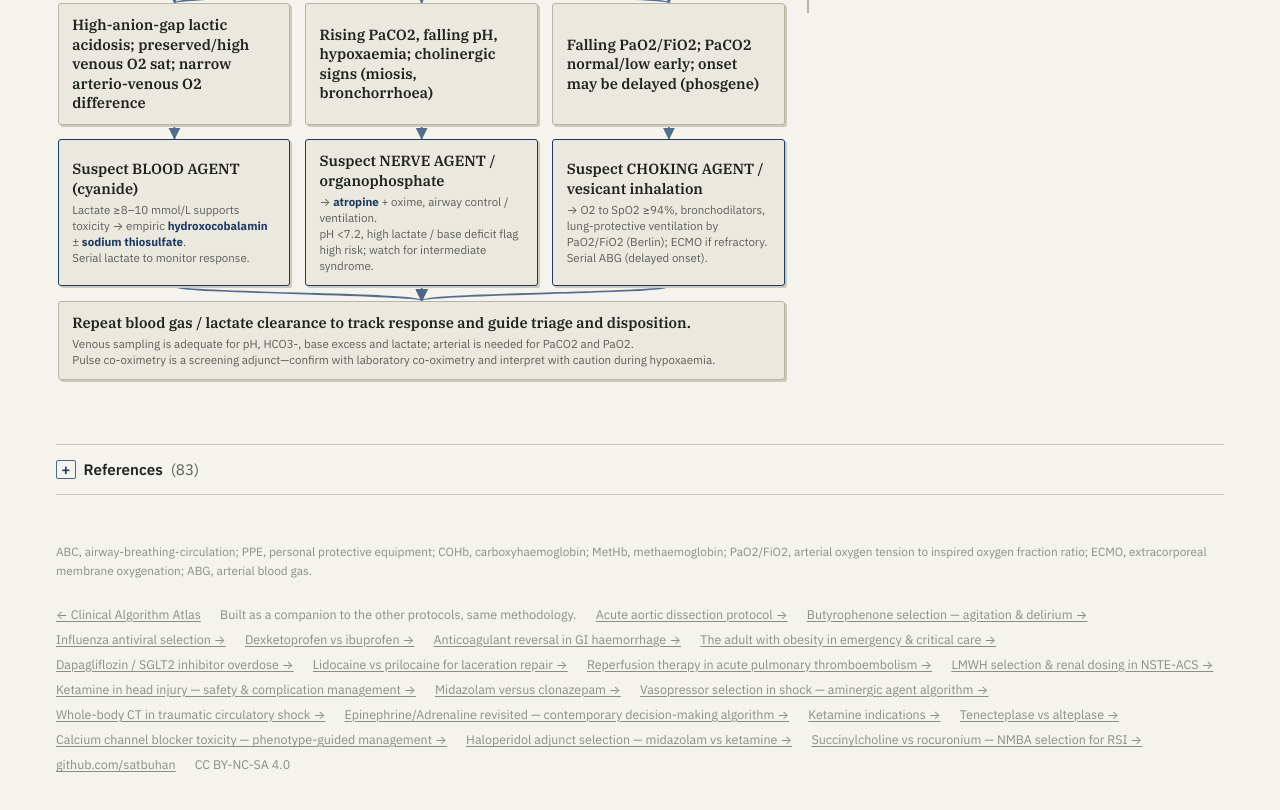
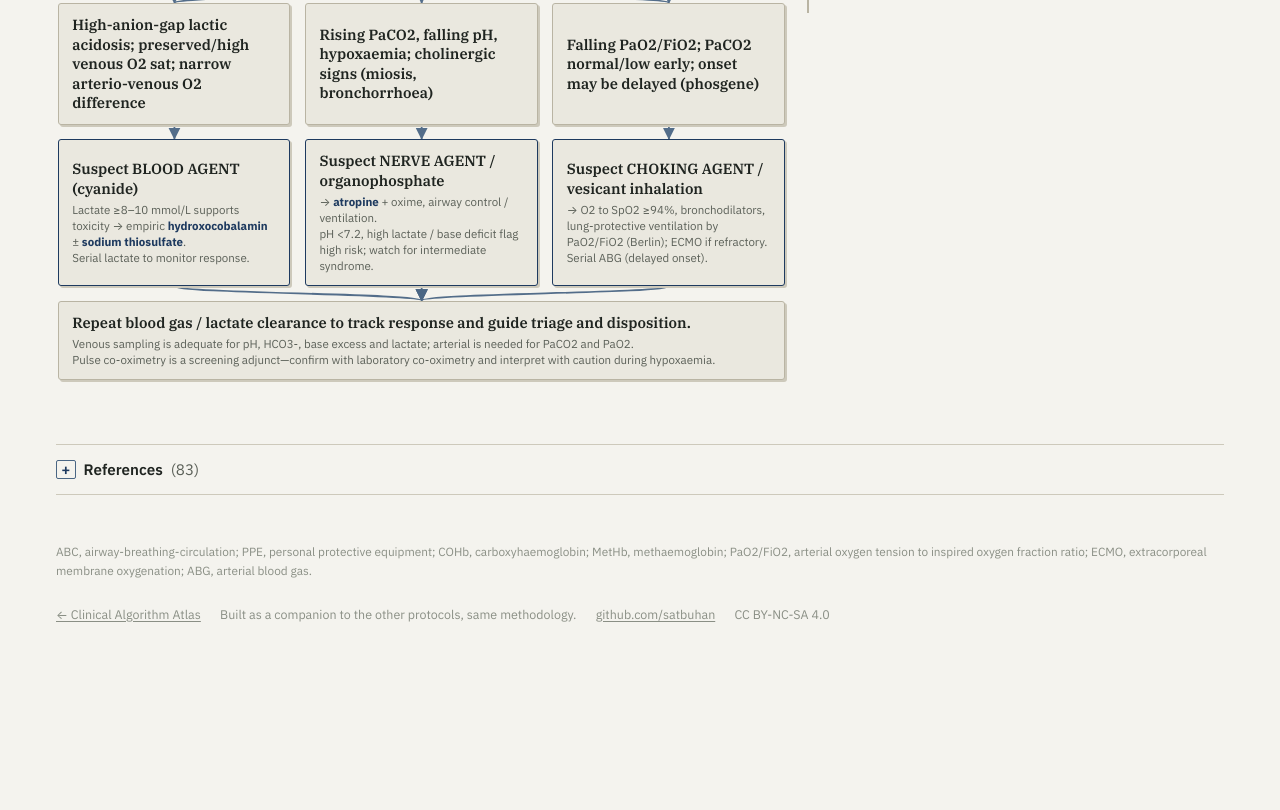
Before and after one commit to satbuhan/cwa-blood-gas-protocol, a plain HTML site: page index.html in a window 1280 px wide. Shown: the part 693-1503 px from the top of the page. After the commit the page ends 1364 px from the top, so only its background shows below. Drawn offline with Linux system fonts and the light colour scheme; no server answers.

Commit message:
Simplify footer to a single hub link (drop the flat sister-tool list)
The per-tool footer used to hand-list every other tool in the atlas as
a flat chain of arrows ("Acute aortic dissection protocol -> Agitation
& delirium -> ... ", 20 entries by now) -- it read as chaotic on screen
and needed a 21-repo edit on every single new tool launch, with real
drift between repos by the time it was replaced (some had 18 of 20
links, one had none in this arrow format at all). The hub's own
assets/data.js-driven gallery already groups every tool by category and
stays current with zero per-repo editing, so it's the one place to
browse the full list now. Each tool's footer keeps just its one link
back to the hub. Decided with Dr. Bozatlı 2026-11-09.

Co-Authored-By: Claude Sonnet 5 <noreply@anthropic.com>
Claude-Session: https://claude.ai/code/session_01J8ettcHb2V6QYVdxFW6xsz

```diff
--- a/index.html
+++ b/index.html
@@ -66,26 +66,6 @@
 <footer class="site">
   <a href="https://satbuhan.github.io/clinical-algorithm-atlas/" target="_blank" rel="noopener">← Clinical Algorithm Atlas</a>
   <span>Built as a companion to the other protocols, same methodology.</span>
-  <a href="https://satbuhan.github.io/aortic-dissection-protocol/" target="_blank" rel="noopener">Acute aortic dissection protocol →</a>
-  <a href="https://satbuhan.github.io/agitation-delirium-protocol/" target="_blank" rel="noopener">Butyrophenone selection — agitation &amp; delirium →</a>
-  <a href="https://satbuhan.github.io/influenza-antiviral-protocol/" target="_blank" rel="noopener">Influenza antiviral selection →</a>
-  <a href="https://satbuhan.github.io/nsaid-pain-protocol/" target="_blank" rel="noopener">Dexketoprofen vs ibuprofen →</a>
-  <a href="https://satbuhan.github.io/anticoagulant-reversal-protocol/" target="_blank" rel="noopener">Anticoagulant reversal in GI haemorrhage →</a>
-  <a href="https://satbuhan.github.io/obesity-critical-care-protocol/" target="_blank" rel="noopener">The adult with obesity in emergency &amp; critical care →</a>
-  <a href="https://satbuhan.github.io/dapagliflozin-overdose-protocol/" target="_blank" rel="noopener">Dapagliflozin / SGLT2 inhibitor overdose →</a>
-  <a href="https://satbuhan.github.io/lidocaine-prilocaine-protocol/" target="_blank" rel="noopener">Lidocaine vs prilocaine for laceration repair →</a>
-  <a href="https://satbuhan.github.io/pte-thrombolysis-protocol/" target="_blank" rel="noopener">Reperfusion therapy in acute pulmonary thromboembolism →</a>
-  <a href="https://satbuhan.github.io/lmwh-nste-acs-protocol/" target="_blank" rel="noopener">LMWH selection &amp; renal dosing in NSTE-ACS →</a>
-  <a href="https://satbuhan.github.io/ketamine-head-injury-protocol/" target="_blank" rel="noopener">Ketamine in head injury — safety &amp; complication management →</a>
-  <a href="https://satbuhan.github.io/midazolam-clonazepam-protocol/" target="_blank" rel="noopener">Midazolam versus clonazepam →</a>
-  <a href="https://satbuhan.github.io/vasopressor-shock-protocol/" target="_blank" rel="noopener">Vasopressor selection in shock — aminergic agent algorithm →</a>
-  <a href="https://satbuhan.github.io/wbct-trauma-protocol/" target="_blank" rel="noopener">Whole-body CT in traumatic circulatory shock →</a>
-  <a href="https://satbuhan.github.io/epinephrine-revisited-protocol/" target="_blank" rel="noopener">Epinephrine/Adrenaline revisited — contemporary decision-making algorithm →</a>
-  <a href="https://satbuhan.github.io/ketamine-indications-protocol/" target="_blank" rel="noopener">Ketamine indications →</a>
-  <a href="https://satbuhan.github.io/tenecteplase-alteplase-stemi-protocol/" target="_blank" rel="noopener">Tenecteplase vs alteplase →</a>
-  <a href="https://satbuhan.github.io/ccb-toxicity-protocol/" target="_blank" rel="noopener">Calcium channel blocker toxicity — phenotype-guided management →</a>
-  <a href="https://satbuhan.github.io/haloperidol-adjunct-protocol/" target="_blank" rel="noopener">Haloperidol adjunct selection — midazolam vs ketamine →</a>
-  <a href="https://satbuhan.github.io/succinylcholine-rocuronium-protocol/" target="_blank" rel="noopener">Succinylcholine vs rocuronium — NMBA selection for RSI →</a>
   <a href="https://github.com/satbuhan" target="_blank" rel="noopener">github.com/satbuhan</a>
   <span>CC BY-NC-SA 4.0</span>
 </footer>
```
Also changed, not shown: 1 other file.
